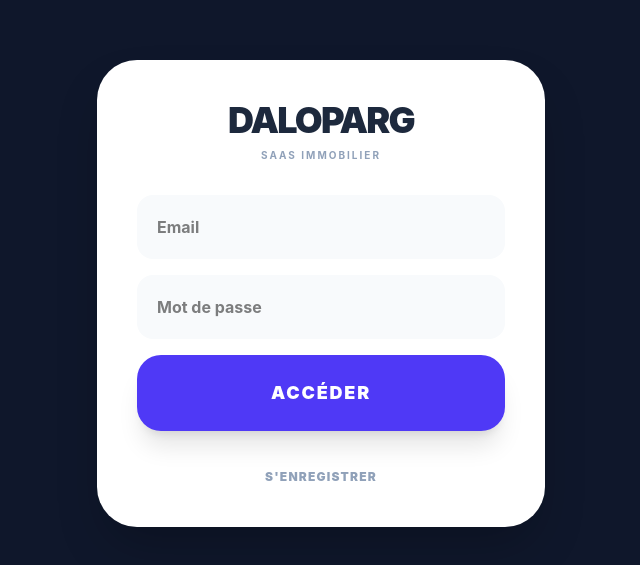
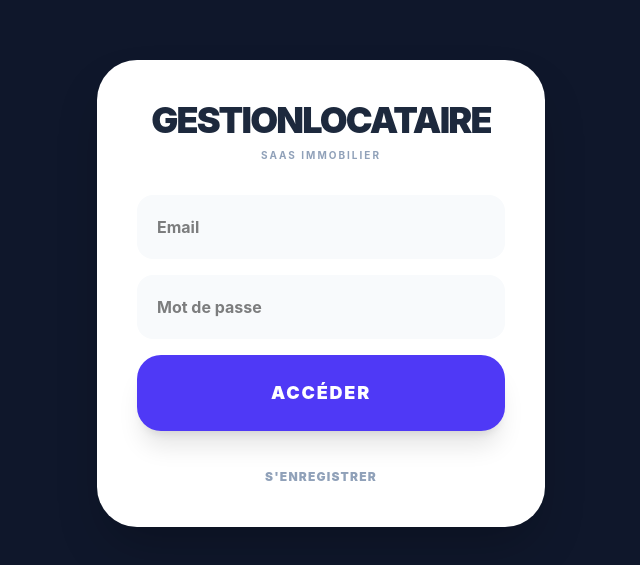
Before and after one commit to noukimilorik05-coder/gestion-immo, a React (Vite) app: page / in a window 1280 px wide. Shown: the part 107-672 px from the top of the page, without its empty margins (319-959 px from the left). Built offline with nearby package versions, Linux system fonts and the light colour scheme.

Commit message:
Changement de nom : GestionLocataire

```diff
--- a/index.html
+++ b/index.html
@@ -4,7 +4,7 @@
     <meta charset="UTF-8" />
     <link rel="icon" type="image/svg+xml" href="/favicon.svg" />
     <meta name="viewport" content="width=device-width, initial-scale=1.0" />
-    <title>mon-appli-neuve</title>
+    <title>GestionLocataire</title>
   </head>
   <body>
     <div id="root"></div>
--- a/package.json
+++ b/package.json
@@ -1,5 +1,5 @@
 {
-  "name": "mon-appli-neuve",
+  "name": "gestion-locataire",
   "private": true,
   "version": "0.0.0",
   "type": "module",
--- a/src/App.jsx
+++ b/src/App.jsx
@@ -261,7 +261,7 @@ export default function App() {
             <X size={20} />
           </button>
 
-          <h1 className="text-2xl font-black text-indigo-400 tracking-tighter uppercase">Daloparg</h1>
+          <h1 className="text-2xl font-black text-indigo-400 tracking-tighter uppercase">GestionLocataire</h1>
           <p className="text-[10px] text-slate-500 font-bold uppercase tracking-widest mt-1 italic">SaaS Pro Edition</p>
         </div>
 
@@ -1219,7 +1219,7 @@ function LoginPage({ onLogin, isRegistering, setIsRegistering, onRegister }) {
     <div className="min-h-screen bg-slate-900 flex items-center justify-center p-6 font-bold">
       <div className="w-full max-w-md bg-white rounded-[40px] p-10 shadow-2xl space-y-8 animate-in zoom-in-95 duration-500">
         <div className="text-center font-bold">
-          <h1 className="text-4xl font-black uppercase tracking-tighter text-slate-800">Daloparg</h1>
+          <h1 className="text-4xl font-black uppercase tracking-tighter text-slate-800">GestionLocataire</h1>
           <p className="text-slate-400 font-bold text-[10px] uppercase tracking-[0.2em] mt-2">SaaS Immobilier</p>
         </div>
         <form onSubmit={isRegistering ? onRegister : onLogin} className="space-y-4 font-bold">
```
